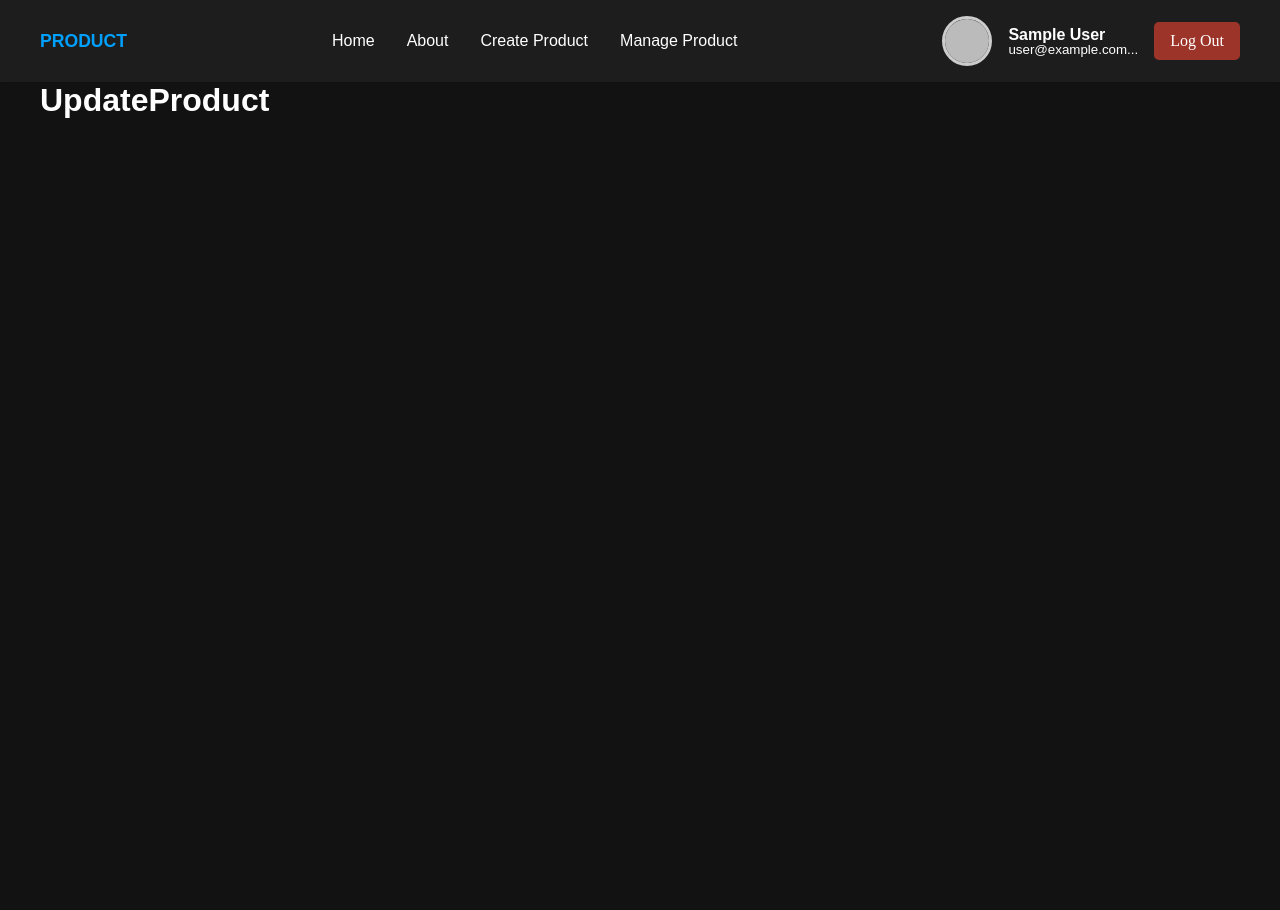
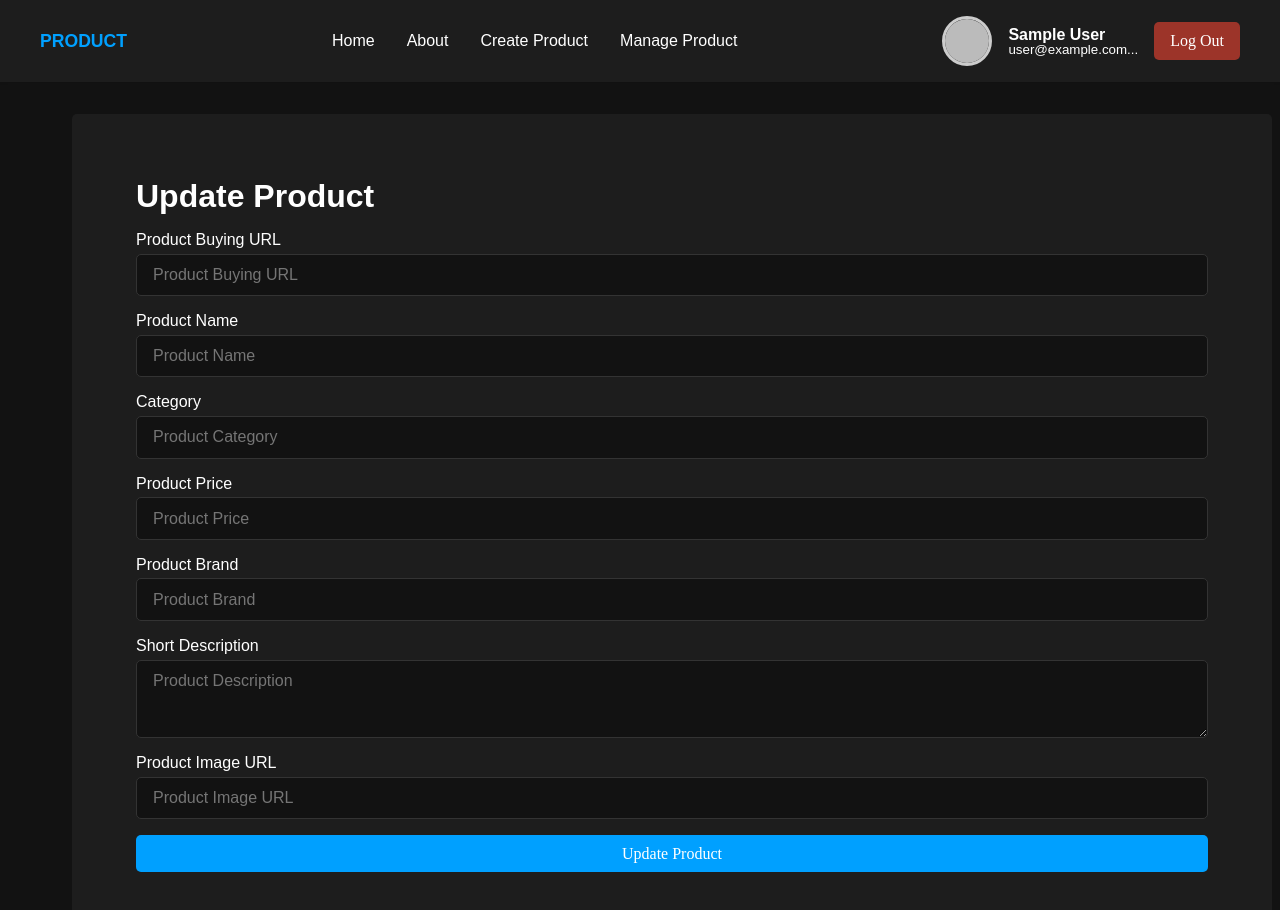
Before and after one commit to Ashik-Mahmud/product-management-nodejs-client, a React (Create React App) app: page /update-product/1 in a window 1280 px wide. Shown: the top 910 px of the page. Before the commit the page ends 800 px from the top, so only its background shows below. Built offline with nearby package versions, Linux system fonts and the light colour scheme; no server answers; sample sign-in values are in the browser's storage.

Commit message:
now we can update of my product

```diff
--- a/src/Pages/ManageProduct/ManageProduct.jsx
+++ b/src/Pages/ManageProduct/ManageProduct.jsx
@@ -1,11 +1,25 @@
-import React from "react";
+import React, { useEffect, useState } from "react";
+import { useNavigate } from "react-router-dom";
+import { auth } from "../../Firebase/Firebase.config";
+import useProducts from "../../Hooks/useProducts";
 import "../Pages.css";
 const ManageProduct = () => {
+  const navigate = useNavigate();
+  const { products } = useProducts();
+  const [currentUserProducts, setCurrentUserProducts] = useState([]);
+  useEffect(() => {
+    const userProducts = products.filter(
+      (product) => product?.author?.uid === auth?.currentUser?.uid
+    );
+    setCurrentUserProducts(userProducts);
+  }, [products]);
+
   return (
     <div>
       <div className="container">
         <div className="table-wrapper">
           <h1>Manage Product</h1>
+          {currentUserProducts.length > 0 ? (
             <table>
               <thead>
                 <tr>
@@ -21,21 +35,25 @@ const ManageProduct = () => {
                 </tr>
               </thead>
               <tbody>
-              <tr>
-                <td>1</td>
-                <td>Laptop</td>
-                <td>3243</td>
-                <td>Laptop</td>
-                <td>ASUS</td>
+                {currentUserProducts.map((product, ind) => (
+                  <tr key={product._id}>
+                    <td>{ind + 1}</td>
+                    <td>{product?.productName.slice(0, 40)}</td>
+                    <td>{product?.price}</td>
+                    <td>{product?.category}</td>
+                    <td>{product?.brand}</td>
                     <td>
-                  <img
-                    src="https://encrypted-tbn0.gstatic.com/images?q=tbn:ANd9GcTe_5kPXQV4S6jTkKb0zcV9NVYzo2TjLLt3yDBcRZ2Yd3VFPqfFwtcS8Hex5ikZnm0QcNI&usqp=CAU"
-                    alt="product"
-                    width={100}
-                  />
+                      <img src={product?.photoUrl} alt="product" width={100} />
                     </td>
                     <td>
-                  <span className="btn btn-primary">Edit</span>
+                      <span
+                        onClick={() =>
+                          navigate(`/update-product/${product?._id}`)
+                        }
+                        className="btn btn-primary"
+                      >
+                        Edit
+                      </span>
                     </td>
                     <td>
                       <span className="btn btn-danger">Delete</span>
@@ -44,8 +62,21 @@ const ManageProduct = () => {
                       <span className="colorize">Published</span>
                     </td>
                   </tr>
+                ))}
               </tbody>
             </table>
+          ) : (
+            <div style={{ textAlign: "center", padding: "4rem 0rem" }}>
+              <h3>No Product added yet.</h3>
+              <button
+                onClick={() => navigate("/create-product")}
+                style={{ margin: "1rem auto" }}
+                className="btn btn-primary"
+              >
+                Add Product
+              </button>
+            </div>
+          )}
         </div>
       </div>
     </div>
--- a/src/Pages/UpdateProduct/UpdateProduct.jsx
+++ b/src/Pages/UpdateProduct/UpdateProduct.jsx
@@ -1,10 +1,124 @@
-import React from "react";
+import axios from "axios";
+import React, { useRef } from "react";
+import { useForm } from "react-hook-form";
+import toast from "react-hot-toast";
+import { useNavigate, useParams } from "react-router-dom";
+import { auth } from "../../Firebase/Firebase.config";
+import useProducts from "../../Hooks/useProducts";
 
 const UpdateProduct = () => {
+  const { id } = useParams();
+  const { products } = useProducts();
+  const currentProduct = products.find((product) => product._id === id);
+  const formRef = useRef(null);
+  const { register, handleSubmit } = useForm();
+  const navigate = useNavigate();
+  const onSubmit = async (data) => {
+    const newData = {
+      ...data,
+      author: {
+        name: auth?.currentUser?.displayName,
+        uid: auth?.currentUser?.uid,
+      },
+    };
+
+    await axios
+      .put(`http://localhost:5000/products/${id}`, newData)
+      .then(function (response) {
+        if (response?.data?.acknowledged) {
+          toast.success(`Product Update successfully done.`);
+          navigate("/manage-product");
+        } else {
+          toast.error(`Something went wrong`);
+        }
+      });
+    formRef.current.reset();
+  };
+
   return (
     <div>
       <div className="container">
-        <h1>UpdateProduct</h1>
+        <form
+          ref={formRef}
+          className="form-wrapper"
+          onSubmit={handleSubmit(onSubmit)}
+        >
+          <h1>Update Product </h1>
+          <div className="input-group">
+            <label htmlFor="buying-url">Product Buying URL</label>
+            <input
+              type="url"
+              placeholder="Product Buying URL"
+              id="buying-url"
+              {...register("buyingUrl")}
+              defaultValue={currentProduct?.buyingUrl}
+            />
+          </div>
+          <div className="input-group">
+            <label htmlFor="name">Product Name</label>
+            <input
+              type="text"
+              placeholder="Product Name"
+              id="name"
+              {...register("productName", { required: true })}
+              defaultValue={currentProduct?.productName}
+            />
+          </div>
+          <div className="input-group">
+            <label htmlFor="category">Category</label>
+            <input
+              type="text"
+              placeholder="Product Category"
+              id="category"
+              {...register("category", { required: true })}
+              defaultValue={currentProduct?.category}
+            />
+          </div>
+          <div className="input-group">
+            <label htmlFor="price">Product Price</label>
+            <input
+              type="text"
+              placeholder="Product Price"
+              id="price"
+              {...register("price", { required: true })}
+              defaultValue={currentProduct?.price}
+            />
+          </div>
+          <div className="input-group">
+            <label htmlFor="brand">Product Brand</label>
+            <input
+              type="text"
+              placeholder="Product Brand"
+              id="brand"
+              {...register("brand", { required: true })}
+              defaultValue={currentProduct?.brand}
+            />
+          </div>
+          <div className="input-group">
+            <label htmlFor="name">Short Description</label>
+            <textarea
+              type="text"
+              placeholder="Product Description"
+              rows={3}
+              id="name"
+              {...register("shortDescription", { required: true })}
+              defaultValue={currentProduct?.shortDescription}
+            ></textarea>
+          </div>
+          <div className="input-group">
+            <label htmlFor="url">Product Image URL</label>
+            <input
+              type="url"
+              {...register("photoUrl", { required: true })}
+              placeholder="Product Image URL"
+              id="url"
+              defaultValue={currentProduct?.photoUrl}
+            />
+          </div>
+          <div className="input-group">
+            <button className="btn btn-primary">Update Product</button>
+          </div>
+        </form>
       </div>
     </div>
   );
```
Lines whose indentation alone changed are shown as unchanged.
